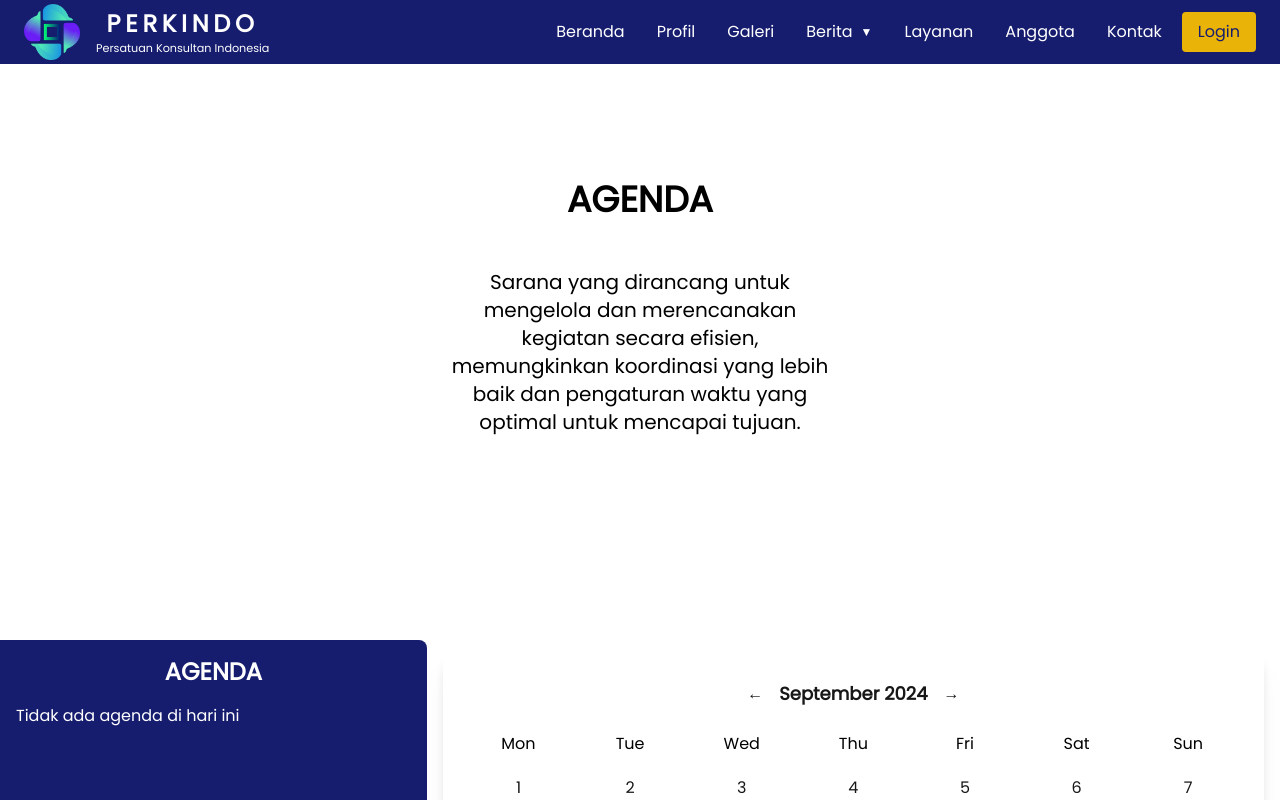
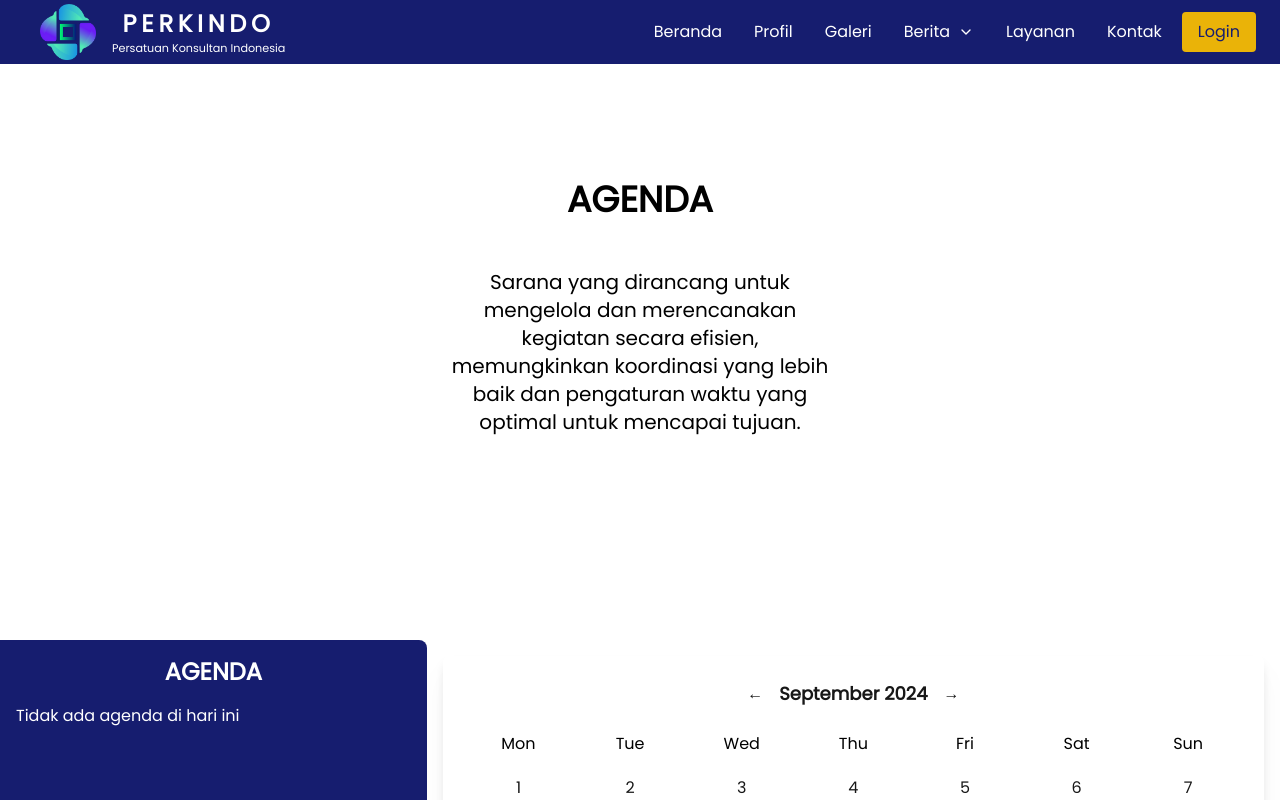
Before and after one commit to KrysnaRachmatR/Perkindo-App-Next, a Next.js app: page /agenda in a window 1280 px wide. Shown: the top 800 px of the page. Built offline with nearby package versions, Linux system fonts and the light colour scheme.

Commit message:
Fix(Navbar) : Memperbaiki tata letak

```diff
--- a/package.json
+++ b/package.json
@@ -17,6 +17,7 @@
     "react": "^18.3.1",
     "react-calendar": "^5.0.0",
     "react-dom": "^18.3.1",
+    "react-router-dom": "^6.26.2",
     "recharts": "^2.12.7",
     "zod": "^3.23.8"
   },
--- a/src/components/organisms/navbar.tsx
+++ b/src/components/organisms/navbar.tsx
@@ -2,19 +2,22 @@
 
 import React, { useState, useEffect, useRef } from "react";
 import { usePathname } from "next/navigation";
-import styles from "@/components/organisms/navbar.module.css";
 
 const Navbar = () => {
   const [scroll, setScroll] = useState(false);
   const [isMenuOpen, setIsMenuOpen] = useState(false);
   const [isDropdownOpen, setIsDropdownOpen] = useState(false);
+  const [fade, setFade] = useState(false);
+  const [hideTimeout, setHideTimeout] = useState(null);
   const pathname = usePathname();
   const dropdownRef = useRef(null);
 
-  // Fungsi untuk mendeteksi klik di luar dropdown
   const handleClickOutside = (event) => {
     if (dropdownRef.current && !dropdownRef.current.contains(event.target)) {
+      setFade(false);
+      setTimeout(() => {
         setIsDropdownOpen(false);
+      }, 100);
     }
   };
 
@@ -33,7 +36,6 @@ const Navbar = () => {
     const handleScroll = () => {
       setScroll(window.scrollY > 50);
     };
-
     window.addEventListener("scroll", handleScroll);
     return () => {
       window.removeEventListener("scroll", handleScroll);
@@ -44,21 +46,51 @@ const Navbar = () => {
     setIsMenuOpen(!isMenuOpen);
   };
 
-  const getLinkClassName = (path: string) =>
+  const getLinkClassName = (path) =>
     `text-white hover:bg-white hover:text-black rounded-lg px-3 py-2 ${
       pathname === path ? "border-b-2 border-yellow-500" : ""
     }`;
+
+  const toggleDropdown = () => {
+    setFade(!isDropdownOpen);
+    setIsDropdownOpen((prev) => !prev);
+  };
 
   const isContactPage = pathname === "/contact";
   const isLayananPage = pathname === "/layanan";
   const isAgendaPage = pathname === "/agenda";
   const isBeritaPage = pathname === "/news";
 
+  const handleMouseEnter = () => {
+    setFade(true);
+    setIsDropdownOpen(true);
+    if (hideTimeout) {
+      clearTimeout(hideTimeout);
+      setHideTimeout(null);
+    }
+  };
+
+  const handleMouseLeave = () => {
+    setFade(false);
+    const timeout = setTimeout(() => {
+      setIsDropdownOpen(false);
+    }, 100);
+    setHideTimeout(timeout);
+  };
+
+  useEffect(() => {
+    return () => {
+      if (hideTimeout) {
+        clearTimeout(hideTimeout);
+      }
+    };
+  }, [hideTimeout]);
+
   return (
     <nav
-      className={`${styles.navbar} ${
-        scroll ? styles.navbarColored : styles.navbarTransparent
-      }`}
+      className={`${
+        scroll ? "bg-blue-900 shadow-md" : "bg-transparent"
+      } fixed w-full z-20 top-0 left-0 transition-colors duration-300`}
       style={
         isContactPage || isLayananPage || isAgendaPage || isBeritaPage
           ? { backgroundColor: "#161D6F" }
@@ -69,20 +101,23 @@ const Navbar = () => {
         <div className="flex items-center justify-between h-16">
           <div className="flex items-center">
             <a href="/" className="flex items-center">
-              <img src="/images/logo.png" alt="logo" className="h-14 w-14" />
-              <div className="flex flex-col items-center ml-4">
-                <div className="flex items-center">
-                  <span className="text-white font-bold text-2xl tracking-[0.3rem]">
+              <img
+                src="/images/logo.png"
+                alt="logo"
+                className="h-10 w-10 md:h-14 md:w-14 ml-4"
+              />
+              <div className="flex flex-col items-center ml-2 md:ml-4">
+                <span className="text-white font-bold text-lg md:text-2xl tracking-[0.3rem]">
                   PERKINDO
                 </span>
-                </div>
-
-                <p className="text-white text-[0.7rem] text-center">
+                <p className="text-white text-[0.6rem] md:text-[0.7rem] text-center">
                   Persatuan Konsultan Indonesia
                 </p>
               </div>
             </a>
           </div>
+
+          {/* Menu Desktop */}
           <div className="hidden md:flex items-center space-x-2">
             <a href="/" className={getLinkClassName("/")}>
               Beranda
@@ -93,45 +128,71 @@ const Navbar = () => {
             <a href="/galeri" className={getLinkClassName("/galeri")}>
               Galeri
             </a>
-            {/* Berita Dropdown */}
-            <div className="relative" ref={dropdownRef}>
-              <button
-                className="text-white flex hover:bg-white hover:text-black rounded-lg px-3 py-2 items-center"
-                onClick={() => setIsDropdownOpen(!isDropdownOpen)}
+
+            {/* Dropdown Berita */}
+            <div
+              className="relative"
+              ref={dropdownRef}
+              onMouseEnter={handleMouseEnter}
+              onMouseLeave={handleMouseLeave}
             >
+              <button className="text-white flex hover:bg-white hover:text-black rounded-lg px-3 py-2 items-center">
                 <span>Berita</span>
-                <span className="ml-2 text-xs">&#9660;</span>
+                <span className="ml-2 text-xs">
+                  {isDropdownOpen ? (
+                    <img
+                      src="./images/chevron-up.svg"
+                      alt="Up Arrow"
+                      className="h-4 w-4 filter invert"
+                    />
+                  ) : (
+                    <img
+                      src="./images/chevron-down (1).svg"
+                      alt="Down Arrow"
+                      className="h-4 w-4 filter invert"
+                    />
+                  )}
+                </span>
               </button>
               {isDropdownOpen && (
                 <div
-                  className={`absolute left-0 w-48 bg-white rounded-b-md shadow-lg mt-[0.8rem]  transform ${
-                    isDropdownOpen
-                      ? "opacity-100 translate-y-0"
-                      : "opacity-0 -translate-y-4"
+                  className={`absolute left-0 w-64 bg-white rounded-md shadow-lg z-50 transition-opacity duration-200 ease-in-out ${
+                    fade ? "opacity-100" : "opacity-0"
                   }`}
-                  style={{ transition: "all 1.5s ease-out" }}
+                  style={{ top: "calc(100% + 22px)" }}
                 >
+                  <div
+                    style={{
+                      position: "absolute",
+                      top: "-10px",
+                      left: "10px",
+                      width: "0",
+                      height: "0",
+                      borderLeft: "10px solid transparent",
+                      borderRight: "10px solid transparent",
+                      borderBottom: "10px solid white",
+                    }}
+                  />
+                  <div className="grid grid-cols-1 gap-2 p-4">
                     <a
                       href="/news"
-                    className="block px-4 py-2 text-black hover:text-[#161D6F] hover:font-bold"
+                      className="block hover:text-[#161D6F] hover:font-bold"
                     >
                       Berita
                     </a>
                     <a
                       href="/agenda"
-                    className="block px-4 py-2 text-black hover:text-[#161D6F] hover:font-bold rounded-b-lg"
+                      className="block hover:text-[#161D6F] hover:font-bold"
                     >
                       Agenda
                     </a>
+                  </div>
                 </div>
               )}
             </div>
 
             <a href="/layanan" className={getLinkClassName("/layanan")}>
               Layanan
-            </a>
-            <a href="/members" className={getLinkClassName("/members")}>
-              Anggota
             </a>
             <a href="/contact" className={getLinkClassName("/contact")}>
               Kontak
@@ -140,10 +201,12 @@ const Navbar = () => {
               Login
             </button>
           </div>
-          <div className="md:hidden flex items-center">
+
+          {/* Menu Mobile */}
+          <div className="md:hidden">
             <button
-              className="inline-flex items-center justify-center p-2 rounded-md text-white hover:text-white focus:outline-none focus:ring-2 focus:ring-inset focus:ring-white"
               onClick={toggleMenu}
+              className="text-white focus:outline-none mr-6 mt-1"
             >
               {isMenuOpen ? (
                 <svg
@@ -179,7 +242,9 @@ const Navbar = () => {
             </button>
           </div>
         </div>
+      </div>
 
+      {/* Menu Mobile Dropdown */}
       {isMenuOpen && (
         <div className="md:hidden">
           <div className={`px-2 pt-2 pb-3 space-y-1 sm:px-3 bg-[#161D6F]`}>
@@ -202,36 +267,51 @@ const Navbar = () => {
               Galeri
             </a>
             {/* Dropdown Berita di Mobile */}
+            <div className="relative">
+              <button
+                onClick={toggleDropdown}
+                className="text-white flex hover:bg-white hover:text-black rounded-lg px-3 py-2 items-center "
+              >
+                <span>Berita</span>
+                <span className="ml-2 text-xs">
+                  {isDropdownOpen ? (
+                    <img
+                      src="./images/chevron-up.svg"
+                      alt="Up Arrow"
+                      className="h-4 w-4 filter invert"
+                    />
+                  ) : (
+                    <img
+                      src="./images/chevron-down (1).svg"
+                      alt="Down Arrow"
+                      className="h-4 w-4 filter invert"
+                    />
+                  )}
+                </span>
+              </button>
+              {isDropdownOpen && (
                 <div
-                className="relative"
-                onMouseEnter={() => setIsDropdownOpen(true)}
-                onMouseLeave={() => setIsDropdownOpen(false)}
+                  className={`mt-1 w-64 bg-white rounded-md z-20 transition-opacity duration-200 ease-in-out ${
+                    fade ? "opacity-100" : "opacity-0"
+                  }`}
                 >
-                <button className="text-white flex hover:bg-white hover:text-black rounded-lg px-3 py-2 items-center">
-                  <span>Berita</span>
-                  <span className="ml-2 text-xs">&#9660;</span>
-                </button>
-
-                {isDropdownOpen && (
-                  <div className="absolute left-0 w-48 bg-white rounded-md z-20">
+                  <div className="grid grid-cols-1 gap-2 p-4">
                     <a
                       href="/news"
-                      className="block pl-5 text-black hover:bg-[#161D6F] hover:text-white px-3 py-2 rounded-t-md"
+                      className="block hover:text-[#161D6F] hover:font-bold"
                     >
                       Berita
                     </a>
                     <a
                       href="/agenda"
-                      className="block pl-5 text-black hover:bg-[#161D6F] hover:text-white px-3 py-2"
+                      className="block hover:text-[#161D6F] hover:font-bold"
                     >
                       Agenda
                     </a>
                   </div>
+                </div>
               )}
             </div>
-
-              {/* Konten di bawah dropdown */}
-              <div className={`mt-2 ${isDropdownOpen ? "mt-16" : "mt-2"}`}>
             <a
               href="/layanan"
               className="text-white block hover:bg-white hover:text-black rounded-lg px-3 py-2"
@@ -250,14 +330,12 @@ const Navbar = () => {
             >
               Kontak
             </a>
-                <button className="bg-yellow-500 text-[#161D6F] block px-4 py-2 rounded">
+            <button className="bg-yellow-500 text-[#161D6F] px-4 py-2 rounded">
               Login
             </button>
           </div>
         </div>
-          </div>
       )}
-      </div>
     </nav>
   );
 };
```
Also changed, not shown: 1 other file (tests, documents, lock files or other folders). Lines whose indentation alone changed are shown as unchanged.
